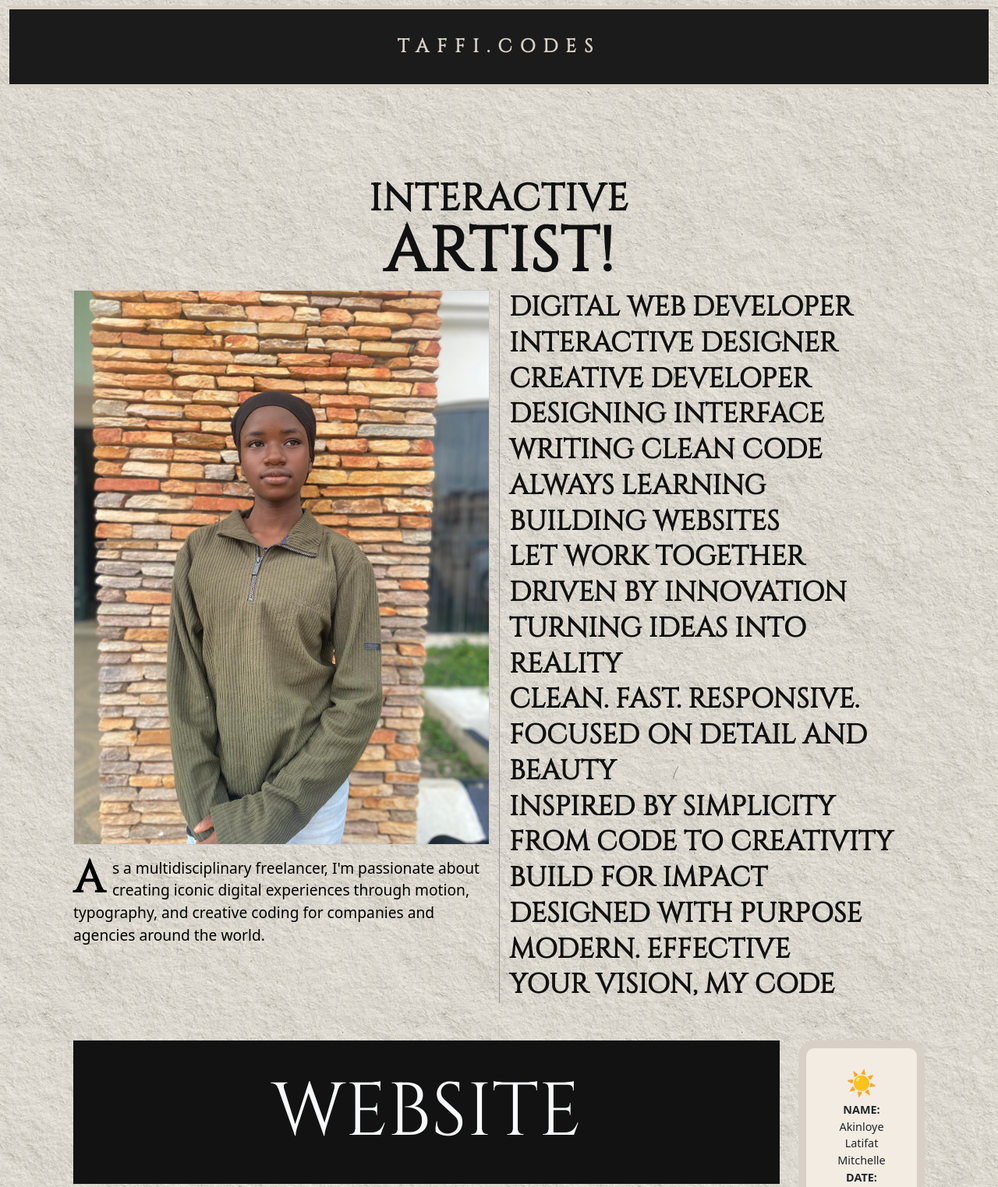
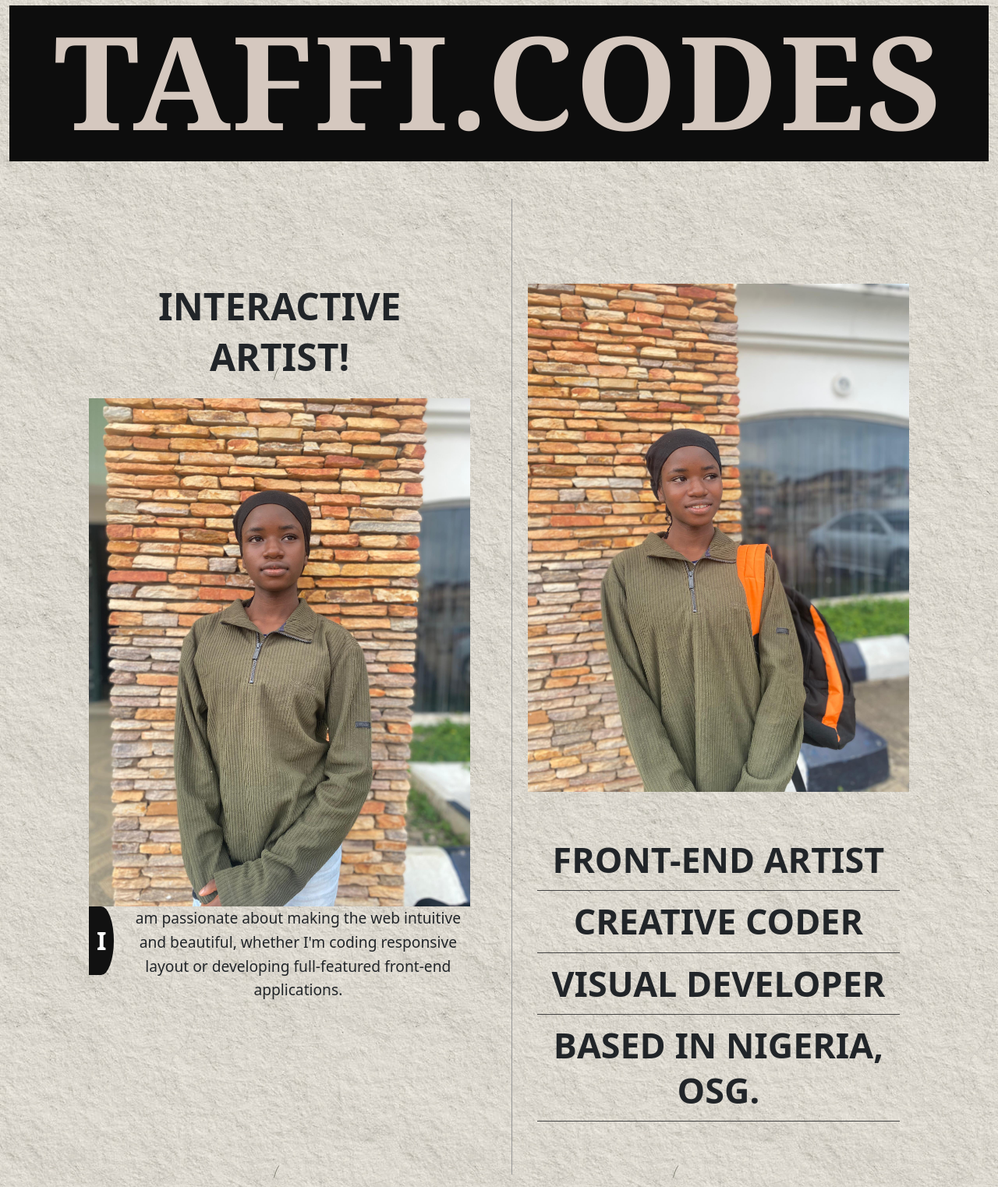
Before and after one commit to mitchelleosg/Taffi.codes, a plain HTML site: page index.html in a window 1280 px wide. Shown: the part 474-1997 px from the top of the page at 78% size. Drawn offline with nearby package versions, Linux system fonts and the light colour scheme.

Commit message:
made a lot of changes

```diff
--- a/edition.css
+++ b/edition.css
@@ -18,6 +18,7 @@ body{
   }
 }
   .body_fit{
+    background-image: url(body\ baskground.jpg);
     animation: spinIn 1s ease forwards;
       opacity: 0;
       transform: rotate(360deg);
@@ -69,6 +70,16 @@ body{
 .hamburger1 {
   padding-top: 60%;
 }
+.navbar-toggler {
+      border: none !important;
+      outline: none !important;
+      box-shadow: none !important;
+    }
+
+    .navbar-toggler:focus {
+      outline: none !important;
+      box-shadow: none !important;
+    }
 .navbar-toggler,
 .btn-close {
   transition: transform 3s ease;
@@ -130,6 +141,27 @@ body.offcanvas-open {
     }
     .hover-card:hover {
       box-shadow: 0 10px 20px rgba(0,0,0,0.1);
+    }
+    .border-md-x {
+    border-left: 1px solid #999;
+    border-right: 1px solid #999;
+  }
+
+  @media (max-width: 768px) {
+    .border-md-x {
+      border: none;
+    }
+  }
+
+    .hover-oval {
+      display: inline-block;
+      padding: 20px 30px;
+      transition: all 0.3s ease;
+    }
+
+    .hover-oval:hover {
+      border: 2px solid black;
+      border-radius: 50% / 100%;
     }
 .text-center{
     padding-top: 10% !important;
@@ -200,23 +232,20 @@ footer{
 .profile-pic:hover {
   transform: scale(1.05);
 }
-    .miranda-banner {
-      background-color: #1b1b1b;
-      color: #d8cfc5;
-      text-align: center;
-      padding: 30px 0;
-      font-family: 'Playfair Display', serif;
-      font-size: 90px;
-      letter-spacing: 10px;
-      border-top: 5px solid #d8cfc5;
-      border-bottom: 5px solid #d8cfc5;
-    }
-   @media (max-width: 768px) {
-      .miranda-banner {
-       font-size: 36px;
-        letter-spacing: 5px;
-      }
-    }
+.nippytech-section {
+  background-color: #0d0d0d;
+  height: 25vh;
+  text-align: center;
+
+}
+
+.nippytech-text {
+  font-family: 'Georgia', serif;
+  font-size: 13vw;
+  color: #d5c8bf; /* Light beige */
+  font-weight: bold;
+  letter-spacing: 2px;
+}
      .dropcap {
       float: left;
       font-size: 3.5rem;
@@ -267,6 +296,57 @@ footer{
       font-size: 5rem;
       line-height: 1;
     }
+     .section {
+      transition: transform 0.3s, border-color 0.3s;
+      /* border: 2px solid transparent; */
+      padding: 20px;
+    }
+
+    .section:hover {
+      /* border-color: #000; */
+      transform: scale(1.01);
+    }
+
+    .divider {
+      width: 2px;
+      background-color: #000;
+      min-height: 100%;
+    }
+
+    @media (max-width: 768px) {
+      .flex-lg-row {
+        flex-direction: column !important;
+      }
+
+      .divider {
+        width: 100%;
+        height: 2px;
+        margin: 20px 0;
+      }
+    }
+    .border-md-x2 {
+    border-left: 1px solid #999;
+    /* border-right: 1px solid #999; */
+  }
+    body {
+      background: #f1ece5;
+      font-family: 'Playfair Display', serif;
+      margin: 0;
+      padding: 0;
+    }
+
+    .stack-text {
+      font-size: 2.8rem;
+      font-weight: bold;
+      line-height: 1.3;
+      text-align: center;
+    }
+
+    .stack-text p {
+      margin: 0;
+      padding: 10px 0;
+      border-bottom: 1px solid #444;
+    }
  .main-title {
       font-family: 'Cinzel', serif;
       font-size: 6rem;
@@ -275,6 +355,27 @@ footer{
       color: #e8dfd6;
       text-align: center;
       padding: 20px 0;
+    }
+
+    .intro-section {
+      display: flex;
+      align-items: flex-start;
+      max-width: 800px;
+    }
+
+    .drop-cap {
+      font-size: 2rem;
+      font-weight: bold;
+      background-color: #111;
+      color: #fff;
+      padding: 20px 10px;
+      border-radius: 0 50% 50% 0;
+      margin-right: 15px;
+    }
+
+    .intro-text {
+      font-size: 1.2rem;
+      line-height: 1.6;
     }
     .stamp {
       background-color: #f3ece3;
--- a/index.html
+++ b/index.html
@@ -19,7 +19,7 @@
     <nav class="navbar fixed-top d-flex justify-content-center align-items-center">
       <div class="container-fluid">
         <a class="navbar-brand" id="navbar-brand" href="#">NIGERIA,NG</a>
-        <a class="navbar-brand navbar-logo" id="navbar-logo" href="#"><img src="./logo whatever.png" alt=""     width="35%"
+        <a class="navbar-brand navbar-logo" id="navbar-logo" href="#"><img src="./logo whatever.png" alt="" width="35%"
             height="auto">
         </a>
         <button class="navbar-toggler border-0" type="button" data-bs-toggle="offcanvas"
@@ -56,7 +56,8 @@
             <div class="canvas-body d-flex flex-column justify-content-center align-items-center">
               <!-- <div class="title">TAFFI.CODES</div> -->
 
-              <div class="menu-text"><span class="strikethrough"><a href="https://mitchelleosg.github.io/Taffi.codes/" class="text-light text-decoration-none">INDEX</a></span></div>
+              <div class="menu-text"><span class="strikethrough"><a href="https://mitchelleosg.github.io/Taffi.codes/"
+                    class="text-light text-decoration-none">INDEX</a></span></div>
               <div class="menu-text">WORK</div>
               <div class="menu-text">ABOUT</div>
 
@@ -80,9 +81,9 @@
             <p>A responsive art gallery with hover animations and modal views.</p>
           </div>
         </div>
-        <div class="col-md-4 mb-4">
+        <div class="col-md-4 mb-4 border-md-x">
           <div class="hover-card bg-transparent p-3 rounded">
-            <h4 class="fw-bold">ALL My WORK!</h4>
+            <h4 class="fw-bold hover-oval">ALL My WORK!</h4>
             <p class="text-muted">A featured selection of the latest work – of the last years.</p>
             <p>I’m a frontend developer passionate about elegant designs,
               animations,
@@ -97,16 +98,16 @@
           <div class="hover-card bg-white p-3 rounded">
             <img src="pic2.png" class="img-fluid mb-2" alt="Project 2">
             <h6>Humankind clone <span class="badge bg-danger">NEW</span></h6>
-            <p class="text-muted">The Humankind  is a  site showcasing...</p>
+            <p class="text-muted">The Humankind is a site showcasing...</p>
           </div>
         </div>
 
       </div>
     </div>
     <div class="container-fluid">
-      <div class="miranda-banner section-title fade-in">
-        TAFFI.CODES
-      </div>
+      <section class="nippytech-section d-flex justify-content-center align-items-center">
+        <h1 class="nippytech-text">TAFFI.CODES</h1>
+      </section>
     </div>
 
     <script src="https://cdn.jsdelivr.net/npm/bootstrap@5.3.0/dist/js/bootstrap.bundle.min.js"></script>
@@ -115,50 +116,48 @@
   </div>
   <div class="container">
 
-    <div class="row justify-content-center section-title h2">
-      <div class="col-md-8 text-center title">
-        INTERACTIVE <br><span>ARTIST!</span>
+
+    <div class="container py-5">
+      <div class="d-flex flex-lg-row flex-column align-items-start justify-content-between">
+
+        <!-- Left Section -->
+        <div class="section text-center">
+          <h1 class="display-5 fw-bold">INTERACTIVE</h1>
+          <h1 class="display-5 fw-bold">ARTIST!</h1>
+          <img src="art image.jpeg" alt="Left Image" class="img-fluid mt-3">
+
+          <div class="intro-section">
+            <div class="drop-cap">I</div>
+            <div class="intro-text">
+              am passionate about making the web intuitive and beautiful, whether I'm coding responsive layout or
+              developing full-featured front-end applications.
+            </div>
           </div>
         </div>
 
-    <div class="container">
-      <div class="row align-items-start">
+        <!-- Divider -->
+        <div class="divider mx-3"></div>
 
-        <div class="col-md-6">
-          <img  src="art image.jpeg" alt="Art Detail" class="left-image  mb-3 ">
-          <p class="text-block">
-            <span class="dropcap">A</span>s a multidisciplinary freelancer, I'm passionate about creating iconic digital
-            experiences through motion, typography, and creative coding for companies and agencies around the world.
-          </p>
+        <!-- Right Section -->
+        <div class="section text-center  border-md-x2 ">
+          <img src="image 2.jpeg" alt="Right Image" class="img-fluid">
+          <div class="container py-5">
+            <div class="stack-text">
+              <p>FRONT-END ARTIST</p>
+              <p>CREATIVE CODER</p>
+              <p>VISUAL DEVELOPER</p>
+              <p>BASED IN NIGERIA, OSG.</p>
+            </div>
+          </div>
         </div>
 
-
-        <div class="col-md-6 right-section">
-          <div class="right-title">DIGITAL WEB DEVELOPER</div>
-          <div class="right-title">INTERACTIVE DESIGNER</div>
-          <div class="right-title">CREATIVE DEVELOPER</div>
-          <div class="right-title">DESIGNING INTERFACE</div>
-          <div class="right-title">WRITING CLEAN CODE</div>
-          <div class="right-title">ALWAYS LEARNING</div>
-          <div class="right-title">BUILDING WEBSITES</div>
-          <div class="right-title">LET WORK TOGETHER</div>
-          <div class="right-title">DRIVEN BY INNOVATION</div>
-          <div class="right-title">TURNING IDEAS INTO REALITY</div>
-          <div class="right-title">CLEAN. FAST. RESPONSIVE.</div>
-          <div class="right-title">FOCUSED ON DETAIL AND BEAUTY</div>
-          <div class="right-title">INSPIRED BY SIMPLICITY</div>
-          <div class="right-title">FROM CODE TO CREATIVITY</div>
-          <div class="right-title">BUILD FOR IMPACT</div>
-          <div class="right-title">DESIGNED WITH PURPOSE</div>
-          <div class="right-title">MODERN. EFFECTIVE</div>
-          <div class="right-title">YOUR VISION, MY CODE</div>
-        </div>
       </div>
     </div>
     <div class="container my-5">
       <div class="row">
         <div class="col-md-10">
-          <div class="main-title"><a href="https://humankind-two.vercel.app/" class="text-light text-decoration-none">WEBSITE</a></div>
+          <div class="main-title"><a href="https://humankind-two.vercel.app/"
+              class="text-light text-decoration-none">WEBSITE</a></div>
         </div>
         <div class="col-md-2 d-flex align-items-center justify-content-center">
           <div class="stamp">
@@ -234,18 +233,20 @@
       </div>
       <div class="testimonials1">
         <div class="card1">
-    <p class="quote1">“I didn’t think I’d love it this much, but wow—this service made my life so much easier. Highly recommend!”</p>
+          <p class="quote1">“I didn’t think I’d love it this much, but wow—this service made my life so much easier.
+            Highly recommend!”</p>
           <div class="author1">
             <!-- <img src="" alt=""> -->
             <div>
               <strong></strong><br>
-        <small>Creative  Designer Nike</small>
+              <small>Creative Designer Nike</small>
             </div>
           </div>
         </div>
 
         <div class="card1">
-    <p class="quote1">“Working with Taffi.codes was a game-changer for our business. Their attention to detail and commitment to excellence exceeded our expectations.”</p>
+          <p class="quote1">“Working with Taffi.codes was a game-changer for our business. Their attention to detail and
+            commitment to excellence exceeded our expectations.”</p>
           <div class="author1">
             <!-- <img src="" alt=""> -->
             <div>
@@ -256,7 +257,8 @@
         </div>
 
         <div class="card1">
-    <p class="quote1">“The onboarding process was seamless, and the support team was incredibly responsive. I saw a 30% increase in engagement within the first month.”</p>
+          <p class="quote1">“The onboarding process was seamless, and the support team was incredibly responsive. I saw
+            a 30% increase in engagement within the first month.”</p>
           <div class="author1">
             <!-- <img src="" alt=""> -->
             <div>
@@ -317,12 +319,13 @@
         <div class="col-md-4 mb-4">
           <div class="hover-card bg-transparent p-3 rounded">
             <h4 class="fw-bold">ALL My WORK!</h4>
-            <p class="text-muted">Handpicked highlights-spanning the last two month</p>                     </div>
+            <p class="text-muted">Handpicked highlights-spanning the last two month</p>
+          </div>
         </div>
         <div class="col-md-4 mb-4">
           <div class="hover-card bg-transparent p-3 rounded">
             <img src="left.png" class="img-fluid mb-2" alt="Project 2">
-            <h6>Piggyvest  <span class="badge bg-danger">clone</span></h6>
+            <h6>Piggyvest <span class="badge bg-danger">clone</span></h6>
             <p class="text-muted">PiggyVest is a digital savings and investment platform </p>
           </div>
         </div>
@@ -333,8 +336,9 @@
     <footer class="custom-footer text-center py-5">
       <div class="container">
         <h2 class="footer-heading">
-            Let's create something together<a href="mailto:akinloyelatifat1@gmail.com?subject=Hello&body=Just wanted to say hi!">
-  <button >Email Me</button>
+          Let's create something together<a
+            href="mailto:akinloyelatifat1@gmail.com?subject=Hello&body=Just wanted to say hi!">
+            <button>Email Me</button>
           </a>
         </h2>
 
@@ -352,7 +356,8 @@
             <a href="#" class="text-dark text-uppercase text-decoration-none">Instagram</a>
             <a href="#" class="text-dark text-uppercase text-decoration-none">Dribbble</a>
             <a href="#" class="text-dark text-uppercase text-decoration-none">Behance</a>
-               <a href="https://www.tiktok.com/@only1_mitchelle?_r=1&_d=ed30fmj6gh0cke&sec_uid=MS4wLjABAAAApYF18bEMtXM0Dz9lvV7RZ9ubJ-UVneivZkaGzunOdxIIuRJOGjcHMNOdMaUtbNOi&share_author_id=7537315426037367826&sharer_language=en&source=h5_m&u_code=elle5g35ddeb11&timestamp=1759416322&user_id=7537315426037367826&sec_user_id=MS4wLjABAAAApYF18bEMtXM0Dz9lvV7RZ9ubJ-UVneivZkaGzunOdxIIuRJOGjcHMNOdMaUtbNOi&item_author_type=1&utm_source=copy&utm_campaign=client_share&utm_medium=android&share_iid=7547638955354343189&share_link_id=37887cd3-1e5d-4a48-9ee0-4d7772fa0a6e&share_app_id=1233&ugbiz_name=ACCOUNT&ug_btm=b8727%2Cb7360&social_share_type=5&enable_checksum=1" class="text-dark text-uppercase text-decoration-none">Tiktok</a>
+            <a href="https://www.tiktok.com/@only1_mitchelle?_r=1&_d=ed30fmj6gh0cke&sec_uid=MS4wLjABAAAApYF18bEMtXM0Dz9lvV7RZ9ubJ-UVneivZkaGzunOdxIIuRJOGjcHMNOdMaUtbNOi&share_author_id=7537315426037367826&sharer_language=en&source=h5_m&u_code=elle5g35ddeb11&timestamp=1759416322&user_id=7537315426037367826&sec_user_id=MS4wLjABAAAApYF18bEMtXM0Dz9lvV7RZ9ubJ-UVneivZkaGzunOdxIIuRJOGjcHMNOdMaUtbNOi&item_author_type=1&utm_source=copy&utm_campaign=client_share&utm_medium=android&share_iid=7547638955354343189&share_link_id=37887cd3-1e5d-4a48-9ee0-4d7772fa0a6e&share_app_id=1233&ugbiz_name=ACCOUNT&ug_btm=b8727%2Cb7360&social_share_type=5&enable_checksum=1"
+              class="text-dark text-uppercase text-decoration-none">Tiktok</a>
           </div>
         </div>
       </div>
```
Also changed, not shown: image 2.jpeg (added). Lines whose indentation alone changed are shown as unchanged.
